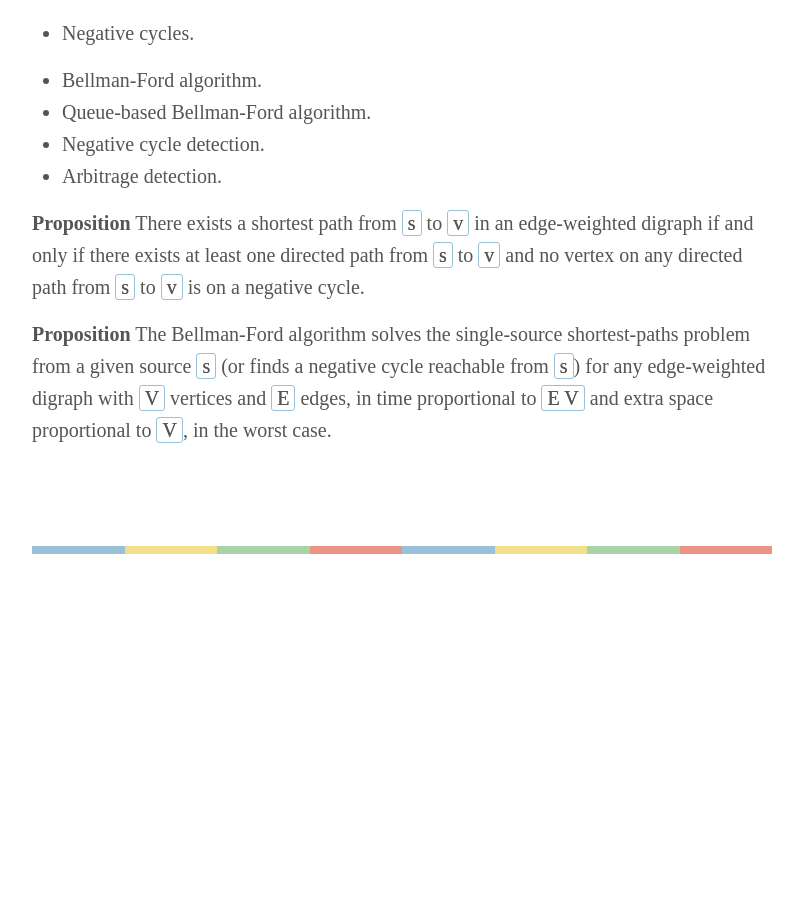
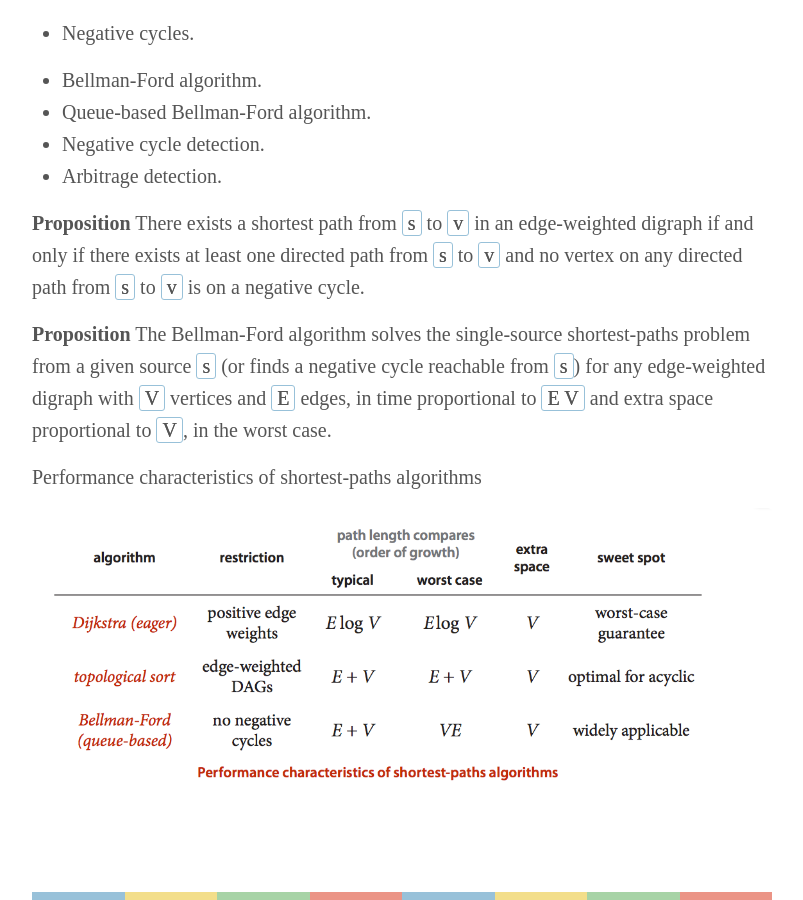
Before and after one commit to weina1117/weina1117.github.io, a Jekyll site: the page built from _posts/2016-12-20-algorithms4-chapter4.md, in a window 1280 px wide and 900 px high, scrolled down 23103 px. Shown: the whole window, without its empty margins (238-1041 px from the left). Built offline with Jekyll 4.4.1, drawn with Linux system fonts in a browser that asks for light colours; some web fonts are replaced; formulas are drawn with MathJax 3; comment, search, counter and statistics services are not loaded; before the commit the page ends 23657 px from its top, so only the background shows below that.

Commit message:
add images

```diff
--- a/_posts/2016-12-20-algorithms4-chapter4.md
+++ b/_posts/2016-12-20-algorithms4-chapter4.md
@@ -854,3 +854,7 @@ least one directed path from `s` to `v` and no vertex on any directed path from
 The Bellman-Ford algorithm solves the single-source shortest-paths problem from a given source `s`
 (or finds a negative cycle reachable from `s`) for any edge-weighted digraph with `V` vertices and `E` edges,
 in time proportional to `E V` and extra space proportional to `V`, in the worst case.
+
+Performance characteristics of shortest-paths algorithms
+
+![sample post]({{site.baseurl}}/images/algorithms4/performance.png)
```
Also changed, not shown: images/algorithms4/performance.png (added).
